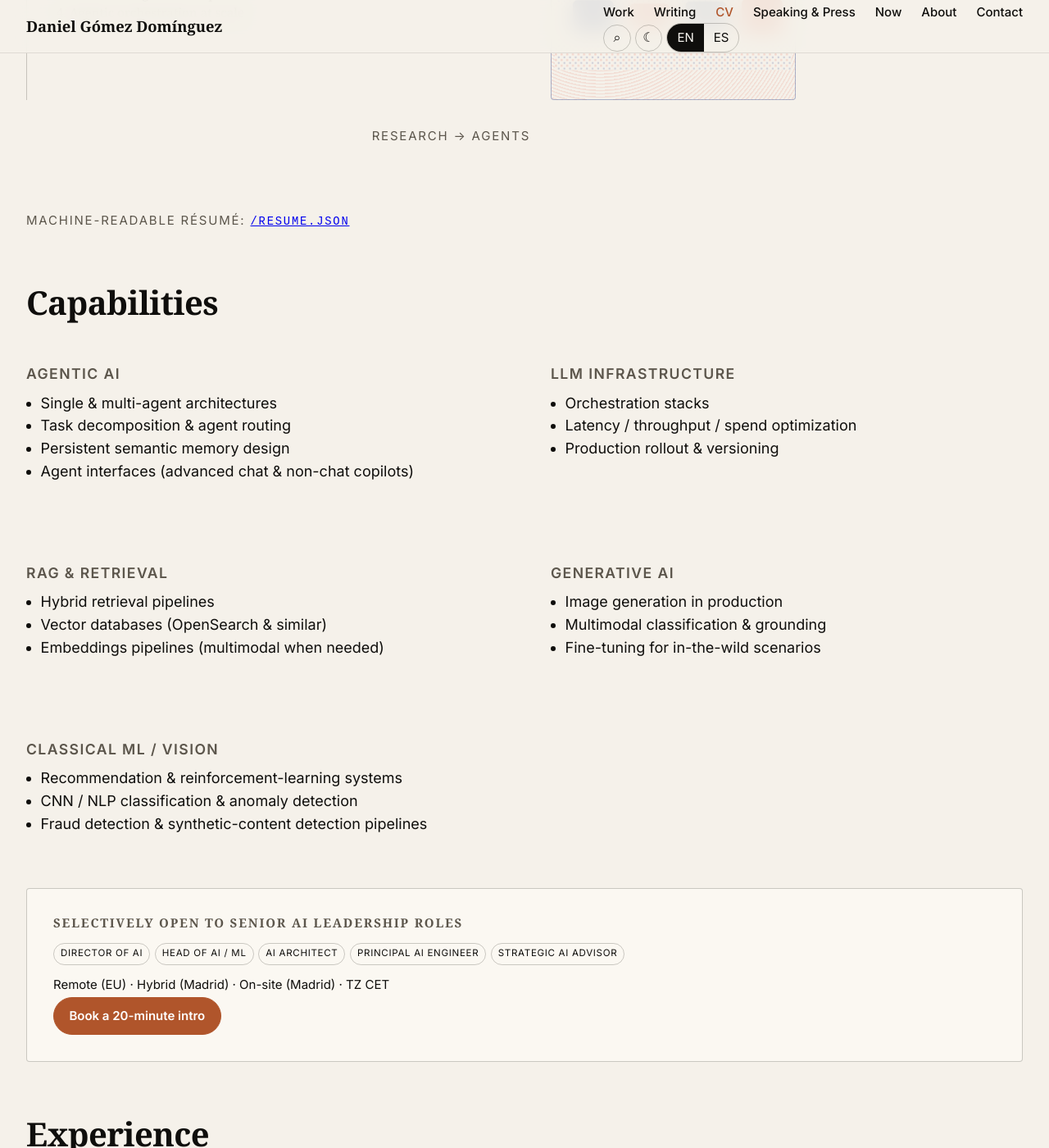
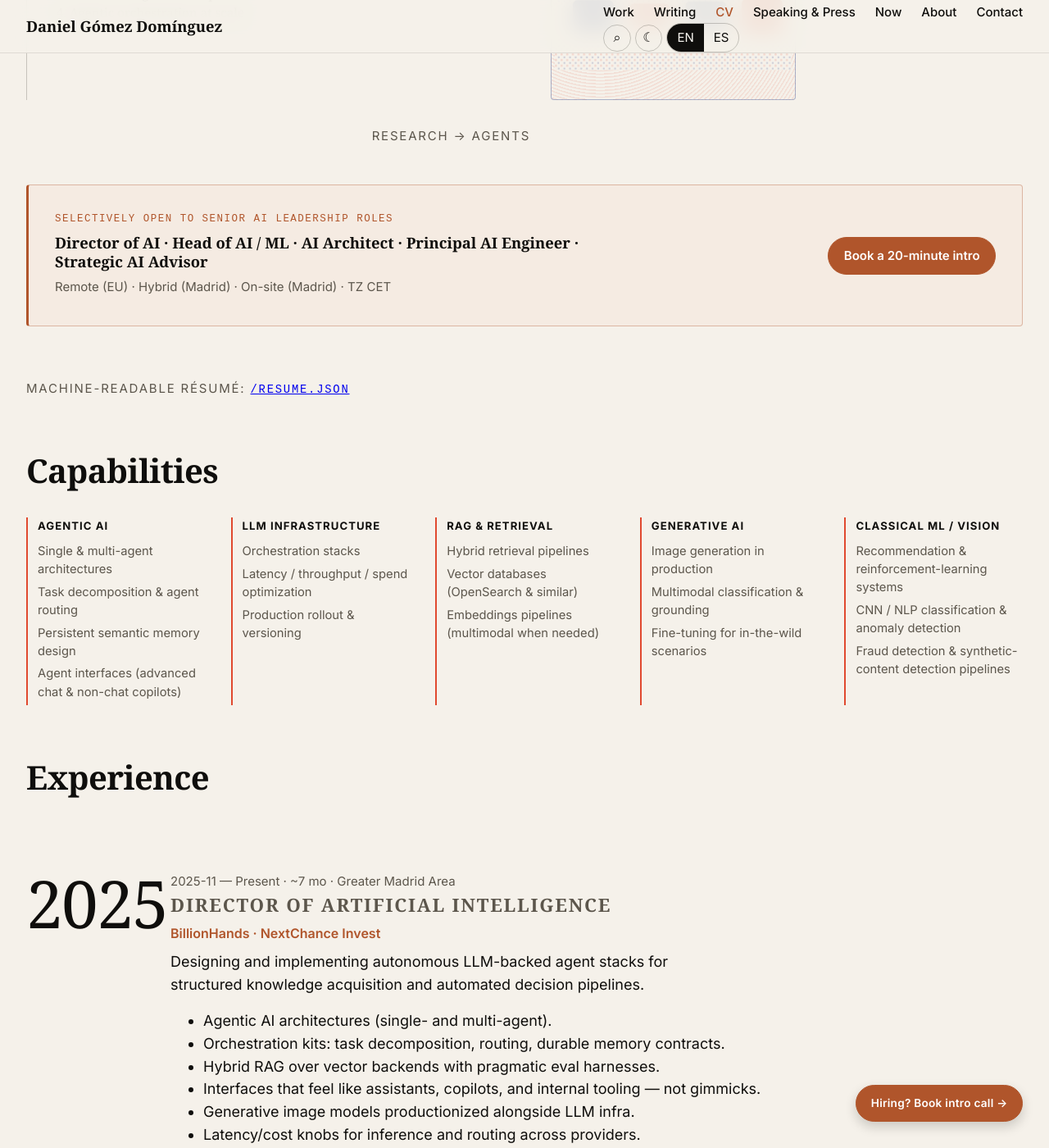
Before and after one commit to Amloii/amloii.github.io, a Jekyll site: the page built from cv/index.md, in a window 1280 px wide and 1400 px high, scrolled down 1238 px. Shown: the whole window at 82% size. Built offline with Jekyll 4.4.1, drawn with Linux system fonts in a browser that asks for light colours; some web fonts are replaced; some of the changed text lies outside the part shown.

Commit message:
cv: restructure layout for calm-mode (availability stripe, 5-col capabilities, timeline polish, sticky CTA, hire micro)
Co-Authored-By: Claude Sonnet 4.6 <noreply@anthropic.com>

```diff
--- a/_layouts/cv.html
+++ b/_layouts/cv.html
@@ -9,7 +9,7 @@ layout: default
 {% assign t = site.data.i18n[lg].cv %}
 
 <article class="container section cv-page">
-  <header class="stack" style="margin-bottom: var(--space-lg);">
+  <header class="stack" style="margin-bottom: var(--space-md);">
     <p class="caps-label">{{ cv.basics.label }}</p>
     <h1>{{ cv.basics.headline }}</h1>
     <p class="lead">{{ cv.basics.subhead }}</p>
@@ -50,37 +50,38 @@ layout: default
     <p class="caps-label no-print" style="text-align:right">Research → Agents</p>
   </header>
 
+  {% if cv.availability %}
+  <aside class="cv-availability-stripe no-print" aria-labelledby="availability">
+    <div>
+      <p class="cv-availability-stripe__headline" id="availability">{{ cv.availability.headline }}</p>
+      <p class="cv-availability-stripe__title">{% for r in cv.availability.roles %}{{ r }}{% unless forloop.last %} · {% endunless %}{% endfor %}</p>
+      <p class="cv-availability-stripe__meta">{% for m in cv.availability.modes %}{{ m }}{% unless forloop.last %} · {% endunless %}{% endfor %} · TZ {{ cv.availability.timezone }}</p>
+    </div>
+    <div class="cv-availability-stripe__cta">
+      <a class="btn btn--accent" href="{{ site.book_call_url }}">{{ t.book_call }}</a>
+    </div>
+  </aside>
+  {% endif %}
+
   {% if lg == 'es' %}
   <p class="no-print caps-label"><a href="{{ '/resume.json' | relative_url }}"><code>/resume.json</code></a> · JSON Résumé canonical</p>
   {% else %}
   <p class="no-print caps-label">Machine-readable résumé: <a href="{{ '/resume.json' | relative_url }}"><code>/resume.json</code></a></p>
   {% endif %}
+
   <section aria-labelledby="capabilities">
     <h2 id="capabilities">{{ t.capabilities }}</h2>
-    <div class="split" style="margin-top:1rem">
+    <div class="cv-capabilities-grid">
       {% for grp in cv.capabilities %}
-        <section>
-          <h3>{{ grp.group }}</h3>
-          <ul style="margin:0;padding-inline-start:1.1rem">
-            {% for it in grp.items %}
-              <li>{{ it }}</li>
-            {% endfor %}
+        <section class="cv-capabilities-grid__group">
+          <h3 class="cv-capabilities-grid__title">{{ grp.group }}</h3>
+          <ul class="cv-capabilities-grid__list">
+            {% for it in grp.items %}<li>{{ it }}</li>{% endfor %}
           </ul>
         </section>
       {% endfor %}
     </div>
   </section>
-
-  {% if cv.availability %}
-  <section class="availability-box" aria-labelledby="availability">
-    <h2 id="availability" class="caps-label" style="margin-top:0">{{ cv.availability.headline }}</h2>
-    <ul class="chips" style="margin-top:.5rem;margin-bottom:.75rem">
-      {% for r in cv.availability.roles %}<li>{{ r }}</li>{% endfor %}
-    </ul>
-    <p style="font-size:var(--fs-small);margin:.25rem 0">{% for m in cv.availability.modes %}{{ m }}{% unless forloop.last %} · {% endunless %}{% endfor %} · TZ {{ cv.availability.timezone }}</p>
-    <a class="btn btn--accent" href="{{ site.book_call_url }}">{{ t.book_call }}</a>
-  </section>
-  {% endif %}
 
   <section aria-labelledby="experience">
     <h2 id="experience">{{ t.experience }}</h2>
@@ -94,14 +95,12 @@ layout: default
           <div class="tl-item__meta">
             {{ row.start }} — {{ row.end_display }} {% if row.tenure %}· {{ row.tenure }}{% endif %} · {{ row.location }}
           </div>
-          <h3 style="font-family:var(--font-display);font-size:1.45rem">{{ row.role }}</h3>
-          <p class="lead" style="font-size:1rem;margin:.35rem 0">{{ row.company }}</p>
-          <p>{{ row.summary }}</p>
+          <h3 class="tl-item__role">{{ row.role }}</h3>
+          <p class="tl-item__company">{{ row.company }}</p>
+          {% if row.summary %}<p>{{ row.summary }}</p>{% endif %}
           {% if row.bullets %}
             <ul style="margin-top:.5rem;margin-bottom:.5rem">
-              {% for b in row.bullets %}
-                <li>{{ b }}</li>
-              {% endfor %}
+              {% for b in row.bullets %}<li>{{ b }}</li>{% endfor %}
             </ul>
           {% endif %}
           {% if row.tags %}
@@ -127,9 +126,7 @@ layout: default
       {% for cert in cv.certifications %}
         <p style="margin:0 0 .25rem">{{ cert.issuer }}</p>
         <ul style="margin-top:0">
-          {% for c in cert.items %}
-            <li>{{ c }}</li>
-          {% endfor %}
+          {% for c in cert.items %}<li>{{ c }}</li>{% endfor %}
         </ul>
       {% endfor %}
     </div>
@@ -138,9 +135,7 @@ layout: default
   <section aria-labelledby="pubs">
     <h2 id="pubs">{{ t.publications }}</h2>
     <ul style="columns: 1;">
-      {% for bk in cv.publications.books %}
-        <li>{{ bk }}</li>
-      {% endfor %}
+      {% for bk in cv.publications.books %}<li>{{ bk }}</li>{% endfor %}
     </ul>
     {% for note in cv.publications.notes %}
       <p style="opacity:.85">{{ note }}</p>
@@ -152,18 +147,20 @@ layout: default
     <p>{{ cv.beyond.body }}</p>
   </section>
 
-  <footer class="availability-box section--tight" style="margin-top:var(--space-lg)">
-    <h3 class="caps-label" style="margin-top:0">{{ t.hire }}</h3>
-    <div class="split" style="margin-top:.75rem">
-      <div>
-        <strong>Advisory</strong><br>{{ site.book_call_url }}
-      </div>
-      <div>
-        <strong>Implementation</strong><br><a href="mailto:{{ site.author.email }}">{{ site.author.email }}</a>
-      </div>
-      <div>
-        <strong>Speaking</strong><br><a href="{% if lg == 'es' %}{{ '/es/charlas-prensa/' | relative_url }}{% else %}{{ '/speaking-press/' | relative_url }}{% endif %}">Press kit →</a>
-      </div>
+  <footer class="cv-hire-footer-micro section--tight" style="margin-top:var(--space-lg)">
+    <div class="cv-hire-footer-micro__lane">
+      <strong>Advisory</strong>
+      <a href="{{ site.book_call_url }}">{{ site.book_call_url | replace: 'https://', '' | replace: 'http://', '' }}</a>
+    </div>
+    <div class="cv-hire-footer-micro__lane">
+      <strong>Implementation</strong>
+      <a href="mailto:{{ site.author.email }}">{{ site.author.email }}</a>
+    </div>
+    <div class="cv-hire-footer-micro__lane">
+      <strong>Speaking</strong>
+      <a href="{% if lg == 'es' %}{{ '/es/charlas-prensa/' | relative_url }}{% else %}{{ '/speaking-press/' | relative_url }}{% endif %}">{% if lg == 'es' %}Kit para medios →{% else %}Press kit →{% endif %}</a>
     </div>
   </footer>
+
+  <a class="cv-sticky-cta no-print" href="{{ site.book_call_url }}">{{ t.sticky_cta }} →</a>
 </article>
```
